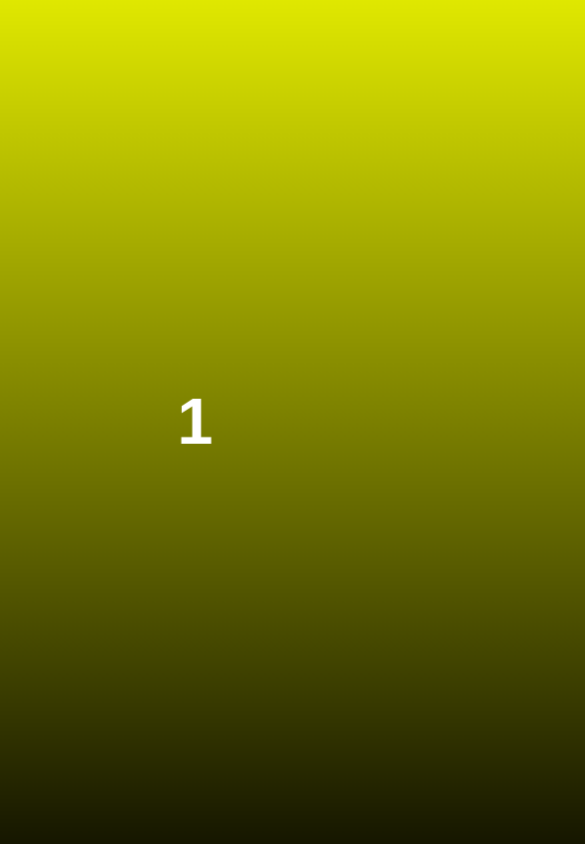
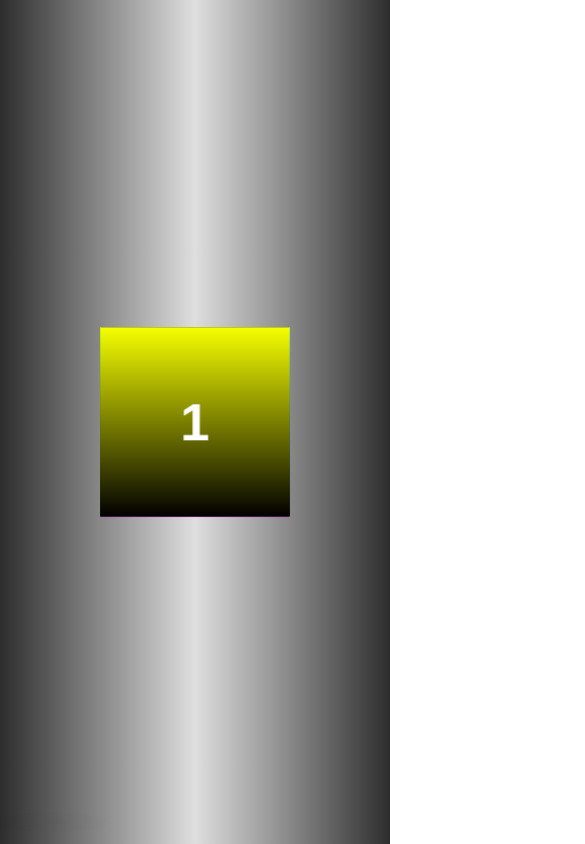
Before and after one commit to alitual2702/Cube, a plain HTML site: page index.html in a window 390 px wide. Shown: the whole page, 585 px wide, since content can reach past the window. Drawn offline with Linux system fonts and the light colour scheme.

Commit message:
3D Box updated

```diff
--- a/index.html
+++ b/index.html
@@ -1,47 +1,77 @@
 <!DOCTYPE html>
 <html lang="en">
   <head>
-    <meta charset="UTF-8">
-    <meta name="viewport" content="width=device-width, initial-scale=1.0">
-    <link rel="stylesheet" href="style.css">
+    <meta charset="UTF-8" />
+    <meta name="viewport" content="width=device-width, initial-scale=1.0" />
+    <link rel="stylesheet" href="style.css" />
     <title>Document</title>
   </head>
   <body>
+    <div class="parent">
       <div class="container">
-
         <div class="main">
-    <span  class="a box">1</span>
-    <span  class="b box">2</span>
-    <span  class="c box">3</span>
-    <span  class="d box">4</span>
-    <span  class="e box">5</span>
-    <span  class="f box">6</span>
+          <span class="a box">1</span>
+          <span class="b box">2</span>
+          <span class="c box">3</span>
+          <span class="d box">4</span>
+          <span class="e box">5</span>
+          <span class="f box">6</span>
         </div>
       </div>
       <div class="div">ds</div>
+    </div>
     <script>
-    const main = document.querySelector(".main")
+      const main = document.querySelector(".main");
       const div = document.querySelector(".div");
 
       // Just Random Colors inserting in Div Class thats not same like box colors , it's just for style
 
-     let arr = ["Yellow","Blue","Red","Green","Black","Brown","Azure","Ivory","Teal","Silver","Purple"
-               ,"Navy blue","Pea green","Gray","Orange","Maroon","Charcoal","Aquamarine","Coral","Fuchsia"
-               ,"Wheat","Lime","Crimson","Khaki","Hot pink","Magenta","Olden","Plum","Olive","Cyan"]
-               let random = Math.floor(Math.random() * arr.length)
+      let arr = [
+        "Yellow",
+        "Blue",
+        "Red",
+        "Green",
+        "Black",
+        "Brown",
+        "Azure",
+        "Ivory",
+        "Teal",
+        "Silver",
+        "Purple",
+        "Navy blue",
+        "Pea green",
+        "Gray",
+        "Orange",
+        "Maroon",
+        "Charcoal",
+        "Aquamarine",
+        "Coral",
+        "Fuchsia",
+        "Wheat",
+        "Lime",
+        "Crimson",
+        "Khaki",
+        "Hot pink",
+        "Magenta",
+        "Olden",
+        "Plum",
+        "Olive",
+        "Cyan",
+      ];
+      let random = Math.floor(Math.random() * arr.length);
 
       //   box moving with mousemove event
 
-    window.addEventListener("mousemove" , (e) => {
+      window.addEventListener("mousemove", (e) => {
         let axisx = e.clientX;
         let axisy = e.clientY;
-        let deg = 360
+        let deg = 360;
         let forx = Math.floor((axisx / window.innerWidth) * deg);
-        let fory = Math.floor((axisy / window.innerHeight)* deg);
+        let fory = Math.floor((axisy / window.innerHeight) * deg);
         main.style.transform = `rotateY(${forx}deg) rotateX(${fory}deg)`;
-        let bgColor =Math.floor((axisx / window.innerWidth) * arr.length)
-        div.style.backgroundColor = arr[bgColor]
-    })
+        let bgColor = Math.floor((axisx / window.innerWidth) * arr.length);
+        div.style.backgroundColor = arr[bgColor];
+      });
     </script>
   </body>
 </html>
--- a/style.css
+++ b/style.css
@@ -1,34 +1,50 @@
-*{
+* {
   margin: 0;
   padding: 0;
   box-sizing: border-box;
   font-family: Arial, Helvetica, sans-serif;
 }
-body{
-    width: 100%;
+body {
+  width: 100vw;
   height: 100vh;
-    background: linear-gradient(to right ,rgb(45, 45, 45) , rgb(222, 222, 222) , rgb(45, 45, 45));
+  background: linear-gradient(
+    to right,
+    rgb(45, 45, 45),
+    rgb(222, 222, 222),
+    rgb(45, 45, 45)
+  );
   overflow-x: hidden;
   display: flex;
   align-items: center;
   justify-content: center;
-
 }
-.container{
+.parent {
+  max-width: 1560px;
+  height: 100vh;
+  display: flex;
+  align-items: center;
+  justify-content: center;
+}
+.container {
+  width: 80%;
+  height: 100%;
   perspective: 1800px;
   border-radius: 100px;
-
+  display: flex;
+  align-items: center;
+  justify-content: center;
 }
-.main{
+.main {
   transform-style: preserve-3d;
-
-    width: 800px;
+  transform-origin: center;
+  width: 375px;
   border-radius: 100px;
-    height: 800px;
+  background-color: red;
+  height: 300px;
 }
-.box{
-    width: 800px;
-    height: 800px;
+.box {
+  width: 100%;
+  height: 100%;
   position: absolute;
   font-size: 50px;
   color: white;
@@ -37,40 +53,71 @@ body{
   align-items: center;
   justify-content: center;
 }
-.a{
-
-    background: linear-gradient(rgb(246, 255, 0) ,rgb(0, 0, 0));
-    transform: translateZ(400px);
+.a {
+  background: linear-gradient(rgb(246, 255, 0), rgb(0, 0, 0));
+  transform: translateZ(150px);
   overflow: hidden;
-
 }
-.b{
-    background: linear-gradient(rgb(43, 255, 0) ,rgb(0, 0, 0));
-    transform: rotateY(-90deg) translateZ(400px);
+.b {
+  background: linear-gradient(rgb(43, 255, 0), rgb(0, 0, 0));
+  transform: rotateY(-90deg) translateZ(150px);
 }
-.c{
-    background: linear-gradient(rgb(3, 230, 255) ,rgb(0, 0, 0));
-    transform: rotateY(90deg) translateZ(400px);
+.c {
+  background: linear-gradient(rgb(3, 230, 255), rgb(0, 0, 0));
+  transform: rotateY(90deg) translateZ(150px);
 }
-.d{
-    background: linear-gradient(rgb(38, 0, 255) ,rgb(0, 0, 0));
-     transform: translateZ(-400px);
+.d {
+  background: linear-gradient(rgb(38, 0, 255), rgb(0, 0, 0));
+  transform: translateZ(-150px);
 }
-.e{
-    background: linear-gradient(rgb(255, 0, 247) ,rgb(0, 0, 0));
-    transform: rotateX(-90deg) translateZ(400px);
+.e {
+  background: linear-gradient(rgb(255, 0, 247), rgb(0, 0, 0));
+  transform: rotateX(-90deg) translateZ(150px);
 }
-.f{
-    background: linear-gradient(rgb(255, 0, 43) ,rgb(0, 0, 0));
-    transform: rotateX(90deg) translateZ(400px);
+.f {
+  background: linear-gradient(rgb(255, 0, 43), rgb(0, 0, 0));
+  transform: rotateX(90deg) translateZ(150px);
 }
-.div{
+.div {
   position: absolute;
-    bottom: 15%;
+  bottom: 0%;
   height: 40px;
   filter: blur(30px);
   border-radius: 50%;
   transform: rotateX(80deg);
-    width: 800px;
-
+  width: 300px;
 }
+@media screen and (max-width: 600px) {
+  .container {
+    width: 100%;
+  }
+  .main {
+    width: 180px;
+    height: 180px;
+  }
+  .a {
+    background: linear-gradient(rgb(246, 255, 0), rgb(0, 0, 0));
+    transform: translateZ(90px);
+    overflow: hidden;
+  }
+  .b {
+    background: linear-gradient(rgb(43, 255, 0), rgb(0, 0, 0));
+    transform: rotateY(-90deg) translateZ(90px);
+  }
+  .c {
+    background: linear-gradient(rgb(3, 230, 255), rgb(0, 0, 0));
+    transform: rotateY(90deg) translateZ(90px);
+  }
+  .d {
+    background: linear-gradient(rgb(38, 0, 255), rgb(0, 0, 0));
+    transform: translateZ(-90px);
+  }
+  .e {
+    background: linear-gradient(rgb(255, 0, 247), rgb(0, 0, 0));
+    transform: rotateX(-90deg) translateZ(90px);
+  }
+  .f {
+    background: linear-gradient(rgb(255, 0, 43), rgb(0, 0, 0));
+    transform: rotateX(90deg) translateZ(90px);
+  }
+}
```
Also changed, not shown: 1 other file. Lines whose indentation alone changed are shown as unchanged.
